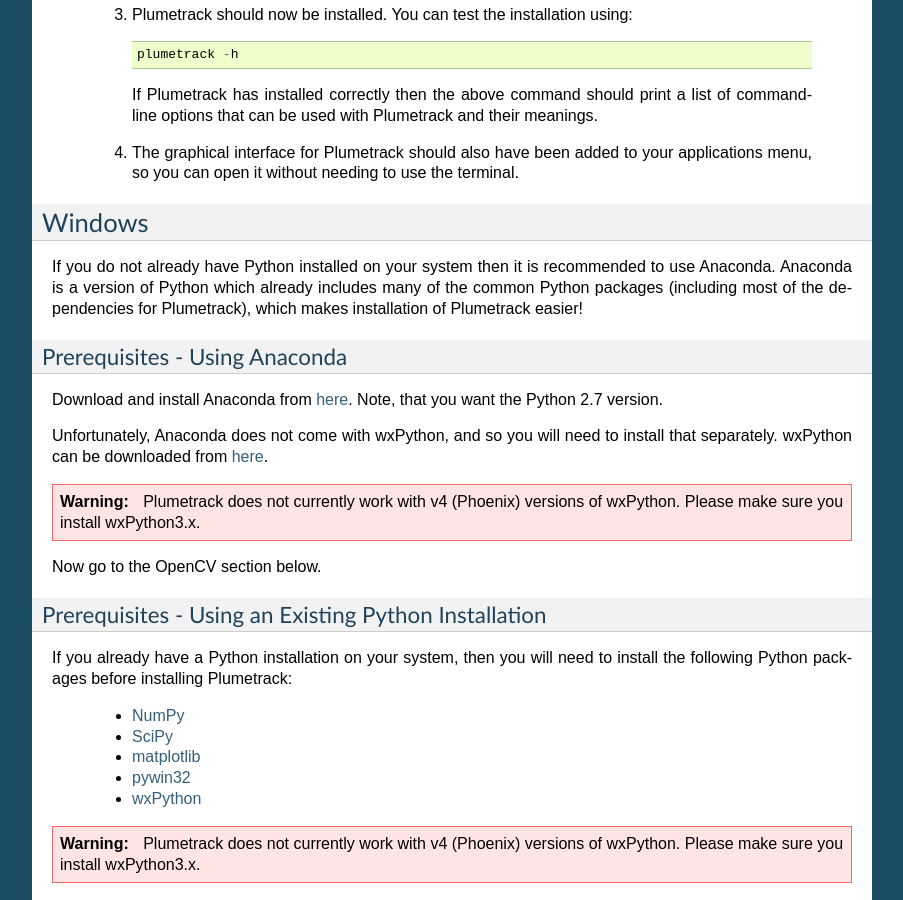
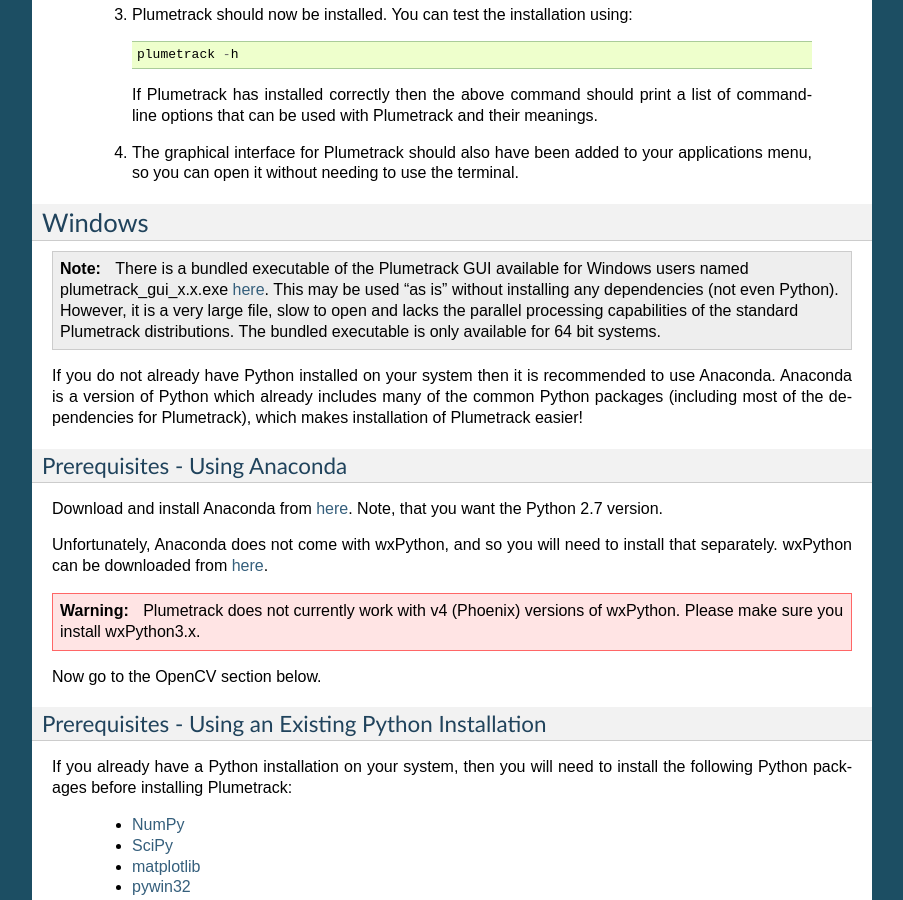
Before and after one commit to nonbiostudent/plumetrack, a Sphinx documentation site: the page built from doc/source/installation.rst, in a window 1280 px wide and 900 px high, scrolled down 722 px. Shown: the whole window, without its empty margins (198-1101 px from the left). Built offline with Sphinx 7.4.7, drawn with Linux system fonts in a browser that asks for light colours.

Commit message:
minor documetation updates

```diff
--- a/doc/source/installation.rst
+++ b/doc/source/installation.rst
@@ -45,6 +45,8 @@
 
 Windows
 -------
+
+.. note:: There is a bundled executable of the Plumetrack GUI available for Windows users named plumetrack_gui_x.x.exe `here <https://github.com/nonbiostudent/plumetrack/releases>`_. This may be used "as is" without installing any dependencies (not even Python). However, it is a very large file, slow to open and lacks the parallel processing capabilities of the standard Plumetrack distributions. The bundled executable is only available for 64 bit systems.
 
 If you do not already have Python installed on your system then it is recommended to use Anaconda. Anaconda is a version of Python which already includes many of the common Python packages (including most of the dependencies for Plumetrack), which makes installation of Plumetrack easier!
 
```
Also changed, not shown: 3 other files.
